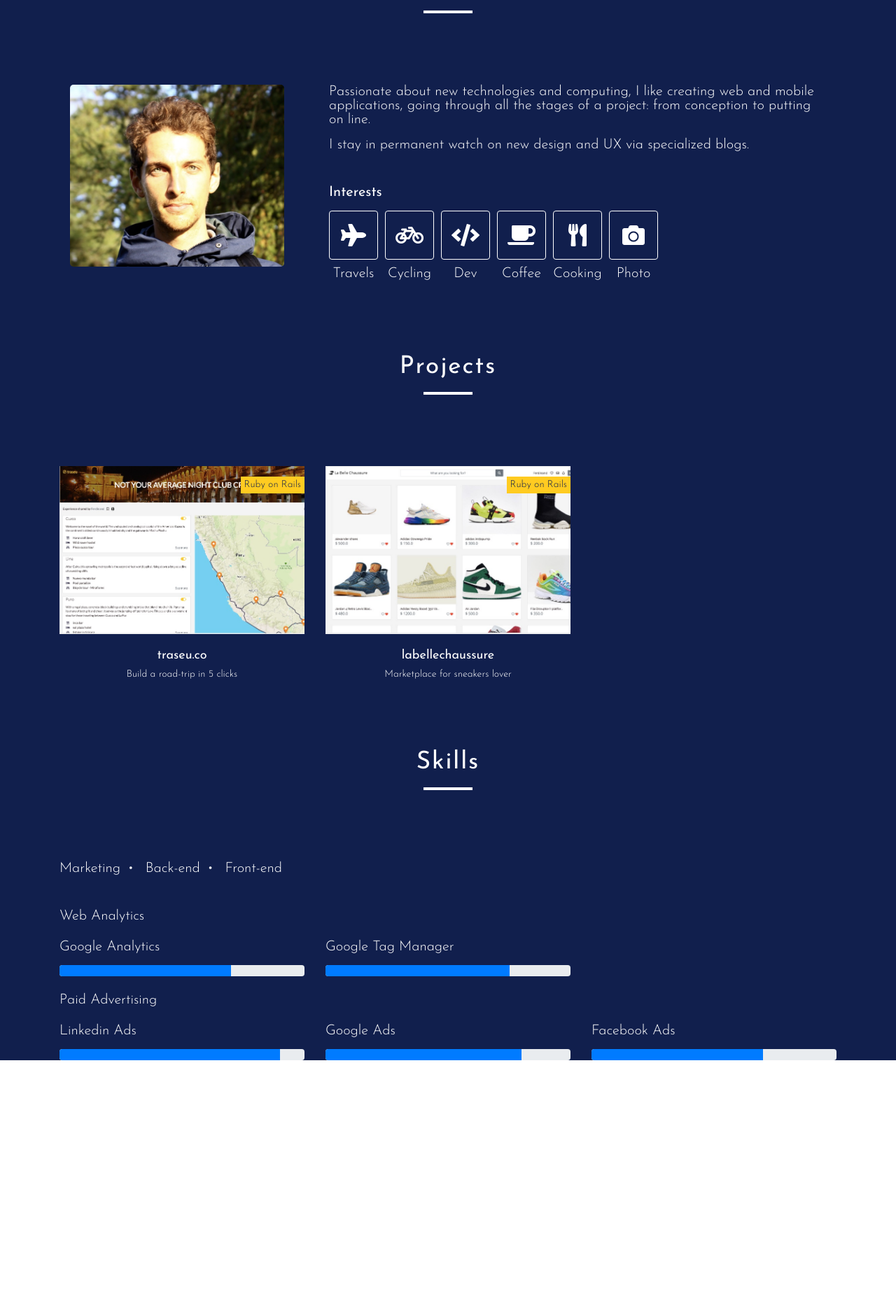
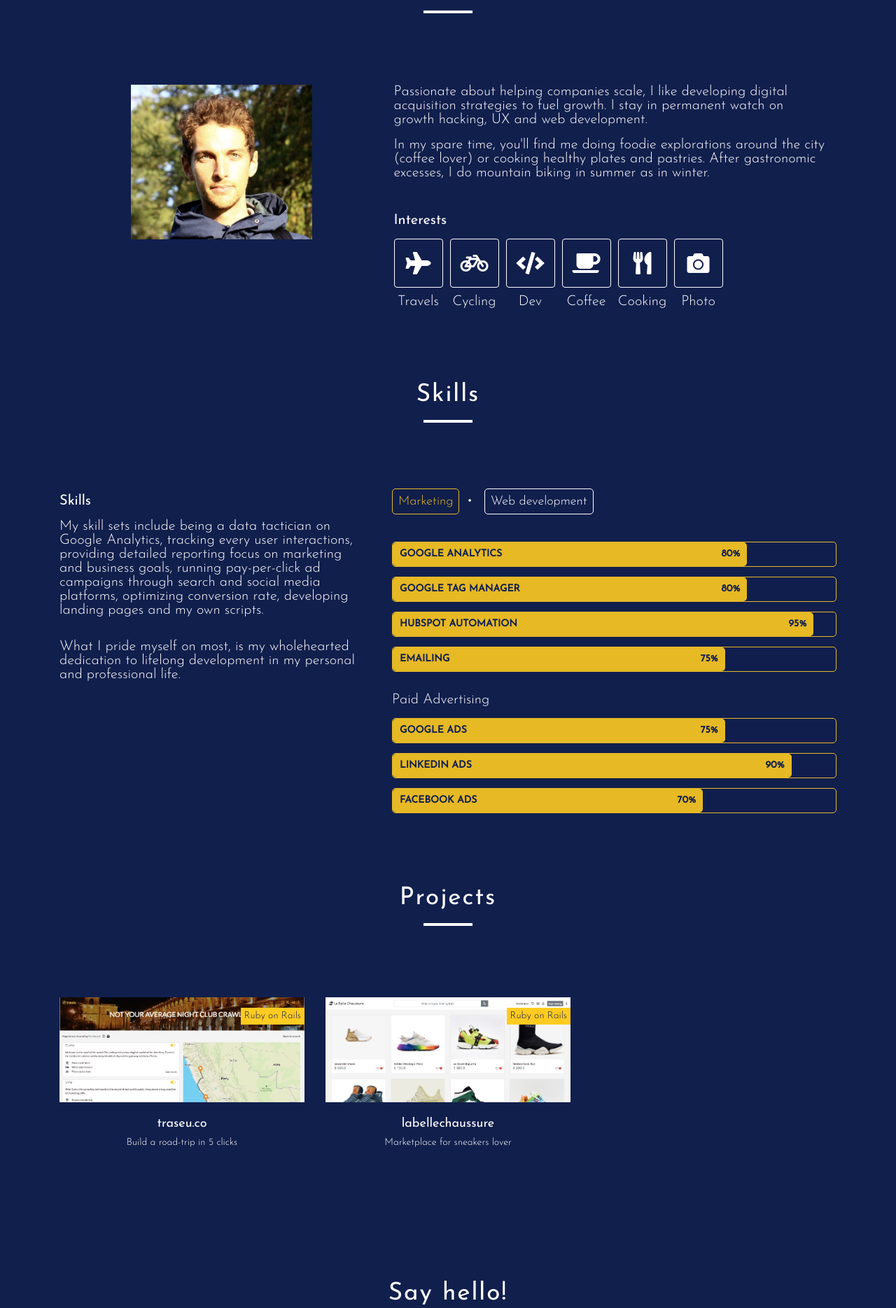
Before and after one commit to fcuisin/fcuisin.github.io, a plain HTML site: page index.html in a window 1280 px wide. Shown: the part 928-2797 px from the top of the page at 70% size. Before the commit the page ends 2443 px from the top, so only its background shows below. Drawn offline with nearby package versions, Linux system fonts and the light colour scheme.

Commit message:
Added skills section. Modified about text.

```diff
--- a/css/components/about.css
+++ b/css/components/about.css
@@ -37,14 +37,127 @@
   text-align: center;
 }
 
-.about-image img {
-  width: 90%;
+img.about-img {
+  display: block;
+    margin: auto;
+    width: 60%;
+}
+
+.skills-filter-category {
+  border: 1px solid white;
+  padding: 8px;
   border-radius: 5px;
-  margin-bottom: 10px;
+  font-size: 18px;
+  color: white;
+}
+
+.skills-filter-category.active {
+  color: #FFCB21;
+  background-color: #111f4d;
+  border: 1px solid #FFCB21;
+  opacity: 0.9;
+}
+
+a.skills-link:hover {
+  text-decoration: none;
+  color: white;
+}
+
+.wrapper{
+  background-color: #111f4d;
+  border: 1px solid #FFCB21;
+  margin-bottom: 14px;
+  padding:0px;
+  color:white;
+  border-radius: 5px;
+  opacity: 0.9;
+}
+
+.skills-wrapper {
+  width:17%;
+  font : normal 700 14px/1 'Josefin Sans', sans-serif;
+  color: #111f4d;
+  border-radius:5px;
+  background-color: #FFCB21;
+  padding: 10px;
+  -webkit-backface-visibility: hidden;
+  -webkit-perspective: 1000;
+  -webkit-transform: translate3d(0,0,0);
+  /* or */
+  -webkit-transform: translateZ(0);
+}
+
+.ruby {
+  width:50%;
+}
+
+.css {
+  width:70%;
+}
+
+.bootstrap {
+  width:85%;
+}
+
+.html {
+  width:90%;
+  transition:2s;
+}
+
+.js {
+  width:60%;
+}
+
+.ga {
+  width:80%;
+  transition:2s;
+}
+
+.gtm {
+  width:80%;
+}
+
+.hubspot {
+  width:95%;
+}
+
+.emailing {
+  width:75%;
+}
+
+.google-ads {
+  width:75%;
+}
+
+.linkedin-ads {
+  width:90%;
+}
+
+.facebook-ads {
+  width:70%;
+}
+
+.skills-percent {
+  float:right;
+}
+
+.contact-icons {
+  color: #FFCB21;
+  font-size: 38px;
+}
+
+.contact-description {
+  color: white;
 }
 
 @media(max-width: 768px) {
   .interest-wrapper {
     grid-template-columns: 1fr 1fr 1fr;
   }
+
+  img.about-img {
+    display: block;
+    margin: auto;
+    width: 80%;
+  }
 }
--- a/css/components/navbar.css
+++ b/css/components/navbar.css
@@ -18,6 +18,10 @@
   transition: .5s ease;
 }
 
+.navbar-toggler-icon {
+  background-color: white;
+}
+
 a.nav-link {
   color: white;
 }
--- a/css/components/projects.css
+++ b/css/components/projects.css
@@ -1,31 +1,9 @@
-#projects {
-  position: relative;
-}
-
-.project-detail {
-  position: absolute;
-  width:100%;
-  top:0;
-  bottom: 0;
-  opacity: 0;
-  border-radius: 5px;
-  padding-top: 15px;
-}
-
-.project-detail p {
-  font-size: 14px;
-}
-
-.project-detail:hover {
-  opacity: 1;
-  transition: 0.6s ease-out;
-  background-color: #000;
-  opacity: 0.8;
-  width: 100%;
-}
-
-.project-detail:hover p {
-  transition: 0.4s ease-out;
+.project-card2 {
+  background: #111f4d;
+  height: 300px;
+  transition: 0.6s all ease;
+  margin-left: auto;
+  margin-right: auto;
 }
 
 .project-cardBar {
@@ -43,19 +21,9 @@
   margin-right: 5px;
 }
 
-.project-card2 {
-  background: #111f4d;
-  height: 300px;
-  transition: 0.6s all ease;
-  margin-left: auto;
-  margin-right: auto;
-}
-
-/* I used background url to allow me to change the height and width without needing extra css */
-
 .project-cardTop {
   transition: 0.4s all ease;
-  height: 80%;
+  height: 50%;
 }
 
 #project-cardTopImg1 {
@@ -69,7 +37,6 @@
 }
 
 .project-cardBottom {
-  height: 20%;
   padding: 5px;
   text-wrap: normal;
   background-color: #111f4d;
@@ -129,17 +96,17 @@ a.project-cardTitle:hover {
 .project-card2:hover .project-cardHoverText {
   visibility: visible;
   transition: 0.4s all ease;
-  transition-delay: 0.1999s;
+  transition-delay: 0.2555s;
 }
 
 .project-card2:hover .project-cardBottom {
   transition: 0.4s all ease;
-  height: 55%;
+  height: 60%;
   opacity: 1;
 }
 
 .project-card2:hover .project-cardTop {
-  height: 45%;
+  height: 40%;
   opacity: 0.8;
   background-color: #000000;
   transition: 0.4s all ease;
--- a/index.html
+++ b/index.html
@@ -29,10 +29,10 @@
               <a class="nav-link" href="#about">About me</a>
             </li>
             <li class="nav-item">
-              <a class="nav-link" href="#projects">Projects</a>
+              <a class="nav-link" href="#skills">Skills</a>
             </li>
             <li class="nav-item">
-              <a class="nav-link" href="#skills">Skills</a>
+              <a class="nav-link" href="#projects">Projects</a>
             </li>
             <li class="nav-item">
               <a class="nav-link" href="#contact">Contact</a>
@@ -45,7 +45,7 @@
     <div id="start-banner">
       <div class="banner-text">
         <h1 class="banner-title">Hi, I'm Ferdinand Cuisin</h1>
-        <h2 class="slideInRight">Marketing manager & Junior full-stack developer</h2>
+        <h2 class="slideInRight">Growth Marketer & Junior full-stack developer</h2>
       </div>
       <div>
         <section id="section05" class="demo">
@@ -60,14 +60,14 @@
         <div class="header-section-bar"></div>
         <div class="col-md-12 col-md-offset-1 col-xs-12 col-xs-offset-0">
           <div class="row justify-content-between">
-            <div class="col-md-4 col-md-offset-0 col-sm-2 col-sm-offset-0 col-xs-6 col-xs-offset-3 about-image">
-              <img src="css/components/images/profile-picture.jpg" alt="ferdinand cuisin">
+            <div class="col-md-5 col-md-offset-0 col-sm-2 col-sm-offset-0 col-xs-6 col-xs-offset-3">
+              <img class="about-img pb-5" src="css/components/images/profile-picture.jpg" alt="ferdinand cuisin">
             </div>
 
-            <div class="col-md-8 col-sm-10 col-xs-12">
+            <div class="col-md-7 col-sm-10 col-xs-12">
               <div class="about-description">
-                <p>Passionate about new technologies and computing, I like creating web and mobile applications, going through all the stages of a project: from conception to putting on line.</p>
-                <p>I stay in permanent watch on new design and UX via specialized blogs.</p>
+                <p>Passionate about helping companies scale, I like developing digital acquisition strategies to fuel growth. I stay in permanent watch on growth hacking, UX and web development.</p>
+                <p>In my spare time, you'll find me doing foodie explorations around the city (coffee lover) or cooking healthy plates and pastries. After gastronomic excesses, I do mountain biking in summer as in winter. </p>
               </div>
               <div class="about-heading mt-5"><p>Interests</p></div>
               <div class="row" style="margin-left: 0px;">
@@ -98,6 +98,77 @@
               </div>
             </div>
           </div>
+        </div>
+      </div>
+    </section>
+
+    <section class="container-fluid" id="skills">
+
+      <div class="container">
+        <div class="row-fluid text-center section-title">Skills</div>
+        <div class="header-section-bar"></div>
+
+        <div class="row justify-content-between">
+
+          <div class="col-md-5 col-md-offset-0 col-sm-2 col-sm-offset-0 col-xs-6 col-xs-offset-3">
+            <div class="about-heading"><p>Skills</p></div>
+            <p class="pr-3 pb-3">My skill sets include being a data tactician on Google Analytics, tracking every user interactions, providing detailed reporting focus on marketing and business goals, running pay-per-click ad campaigns through search and social media platforms, optimizing conversion rate, developing landing pages and my own scripts.</p>
+            <p class="pb-3">What I pride myself on most, is my wholehearted dedication to lifelong development in my personal and professional life.</p>
+          </div>
+
+          <div class="col-md-7 col-sm-10 col-xs-12">
+            <div class="skills-filter-container">
+              <p class="skills-category">
+                <a class="skills-link" href="#skills"><span id="marketing-skill" class="skills-filter-category active">Marketing</span></a> •
+                <a class="skills-link" href="#skills"><span id="web-dev-skill" class="skills-filter-category">Web development</span></a>
+              </p>
+            </div>
+            <div id="web-dev-skills" class="mt-5 d-none">
+              <div class="wrapper">
+                <div class = "skills-wrapper html">HTML<span class="skills-percent">90%</span></div>
+              </div>
+              <div class="wrapper">
+                <div class = "skills-wrapper css">CSS<span class="skills-percent">70%</span></div>
+              </div>
+              <div class="wrapper">
+                <div class = "skills-wrapper bootstrap">BOOTSTRAP<span class="skills-percent">85%</span></div>
+              </div>
+              <div class="wrapper">
+                <div class = "skills-wrapper js">JAVASCRIPT<span class="skills-percent">60%</span></div>
+              </div>
+              <div class="wrapper">
+                <div class = "skills-wrapper ruby">RUBY ON RAILS<span class="skills-percent">50%</span></div>
+              </div>
+            </div>
+
+            <div id="marketing-skills" class="mt-5">
+              <div class="wrapper">
+                <div class = "skills-wrapper ga">GOOGLE ANALYTICS<span class="skills-percent">80%</span></div>
+              </div>
+              <div class="wrapper">
+                <div class = "skills-wrapper gtm">GOOGLE TAG MANAGER<span class="skills-percent">80%</span></div>
+              </div>
+              <div class="wrapper">
+                <div class = "skills-wrapper hubspot">HUBSPOT AUTOMATION<span class="skills-percent">95%</span></div>
+              </div>
+              <div class="wrapper">
+                <div class = "skills-wrapper emailing">EMAILING<span class="skills-percent">75%</span></div>
+              </div>
+              <p class="pt-3">Paid Advertising</p>
+              <div class="wrapper">
+                <div class = "skills-wrapper google-ads">GOOGLE ADS<span class="skills-percent">75%</span></div>
+              </div>
+              <div class="wrapper">
+                <div class = "skills-wrapper linkedin-ads">LINKEDIN ADS<span class="skills-percent">90%</span></div>
+              </div>
+              <div class="wrapper">
+                <div class = "skills-wrapper facebook-ads">FACEBOOK ADS<span class="skills-percent">70%</span></div>
+              </div>
+            </div>
+
+          </div>
+
+
         </div>
       </div>
     </section>
@@ -163,59 +234,29 @@
       </div>
     </section>
 
-    <section id="skills">
-      <div class="flex container">
-        <div class="row-fluid text-center section-title">Skills</div>
-        <div class="header-section-bar waypoint"></div>
-        <div class="skills-filter-container mb-5">
-          <p class="skills-category">
-            <span id="marketing">Marketing</span> •
-            <span id="back">Back-end</span> •
-            <span id="front">Front-end</span>
-          </p>
+    <section class="container-fluid" id="contact">
+      <div class="container">
+        <div class="row-fluid text-center section-title mb-3">Say hello!</div>
+        <div class="header-section-bar"></div>
+        <div class="d-flex justify-content-center">
+          <div class="col-md-8 col-md-offset-1 pb-5">
+            <div class="row">
+              <div class="col-sm-4 text-center">
+                <a href="https://www.linkedin.com/in/fcuisin" target="_blank"><i class="fab fa-linkedin-in contact-icons pb-4"></i></a>
               </div>
-        <p class="my-4">Web Analytics</p>
-        <div class="row">
-          <div class="col-xs-12 col-sm-6 col-md-4">
-            <p>Google Analytics</p>
-            <div class="progress">
-              <div class="progress-bar" role="progressbar" style="width: 70%" aria-valuenow="70" aria-valuemin="0" aria-valuemax="100"></div>
+              <div class="col-sm-4 text-center">
+                <a href="https://github.com/fcuisin" target="_blank"><i class="fab fa-github contact-icons pb-4"></i></a>
               </div>
-          </div>
-          <div class="col-xs-12 col-sm-6 col-md-4">
-            <p>Google Tag Manager</p>
-            <div class="progress">
-              <div class="progress-bar" role="progressbar" style="width: 75%" aria-valuenow="75" aria-valuemin="0" aria-valuemax="100"></div>
-            </div>
-          </div>
-        </div>
-        <p class="my-4">Paid Advertising</p>
-        <div class="row">
-          <div class="col-xs-12 col-sm-6 col-md-4">
-            <p>Linkedin Ads</p>
-            <div class="progress">
-              <div class="progress-bar" role="progressbar" style="width: 90%" aria-valuenow="90" aria-valuemin="0" aria-valuemax="100"></div>
-            </div>
-          </div>
-          <div class="col-xs-12 col-sm-6 col-md-4">
-            <p>Google Ads</p>
-            <div class="progress">
-              <div class="progress-bar" role="progressbar" style="width: 80%" aria-valuenow="80" aria-valuemin="0" aria-valuemax="100"></div>
-            </div>
-          </div>
-          <div class="col-xs-12 col-sm-6 col-md-4">
-            <p>Facebook Ads</p>
-            <div class="progress">
-              <div class="progress-bar" role="progressbar" style="width: 70%" aria-valuenow="70" aria-valuemin="0" aria-valuemax="100"></div>
+              <div class="col-sm-4 text-center">
+                <a href="mailto:fcuisin@gmail.com" target="_blank"><i class="fas fa-at contact-icons"></i></a>
               </div>
             </div>
           </div>
         </div>
+        <div class="row-fluid text-center contact-description py-5"><p>Made with <i class="fas fa-heart"></i> by Ferdinand Cuisin - © 2020</p></div>
+      </div>
     </section>
-    <section id="contact">
 
-    </section>
-  </div>
   <script type = "text/javascript" src = "javascript/script.js"></script>
   <script src="https://code.jquery.com/jquery-3.3.1.slim.min.js" integrity="sha384-q8i/X+965DzO0rT7abK41JStQIAqVgRVzpbzo5smXKp4YfRvH+8abtTE1Pi6jizo" crossorigin="anonymous"></script>
   <script src="https://cdnjs.cloudflare.com/ajax/libs/popper.js/1.14.7/umd/popper.min.js" integrity="sha384-UO2eT0CpHqdSJQ6hJty5KVphtPhzWj9WO1clHTMGa3JDZwrnQq4sF86dIHNDz0W1" crossorigin="anonymous"></script>
```
Also changed, not shown: javascript/script.js (+33 -1 lines). Lines whose indentation alone changed are shown as unchanged.
